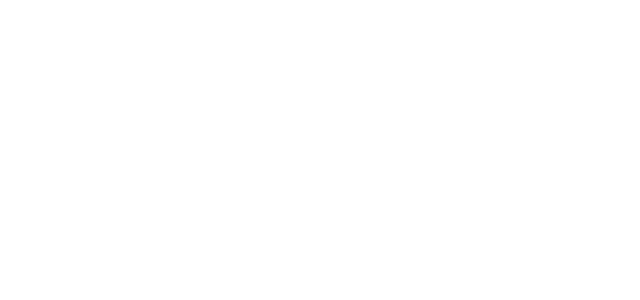
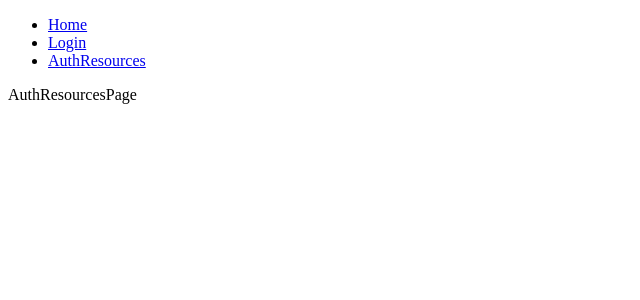
Before and after one commit to kaura0402/homework_FR, a React (Vite) app: page /auth/resorces in a window 1280 px wide. Shown: the top 300 px of the page, without its empty margins (0-640 px from the left). Built offline with nearby package versions, Linux system fonts and the light colour scheme.

Commit message:
LoginPage hw-6

```diff
--- a/package.json
+++ b/package.json
@@ -11,7 +11,10 @@
   },
   "dependencies": {
     "react": "^19.1.1",
-    "react-dom": "^19.1.1"
+    "react-dom": "^19.1.1",
+    "axios": "^1.13.2",
+    "react-router-dom": "^7.10.1",
+    "react-hook-form": "^7.68.0"
   },
   "devDependencies": {
     "@eslint/js": "^9.36.0",
--- /dev/null
+++ b/src/components/menu/Menu.tsx
@@ -0,0 +1,15 @@
+import {Link} from "react-router-dom";
+
+export const Menu = () => {
+    return (
+        <>
+            <div>
+                <ul>
+                    <li><Link to={''}>Home</Link></li>
+                    <li><Link to={'login'}>Login</Link></li>
+                    <li><Link to={'/auth/resorces'}>AuthResources</Link></li>
+                </ul>
+            </div>
+        </>
+    );
+};
--- /dev/null
+++ b/src/layouts/MainLayout.tsx
@@ -0,0 +1,11 @@
+import {Outlet} from "react-router-dom";
+import {Menu} from "../components/menu/Menu.tsx";
+
+export const MainLayout = () => {
+    return (
+        <>
+            <Menu/>
+            <Outlet/>
+        </>
+    );
+};
--- a/src/main.tsx
+++ b/src/main.tsx
@@ -1,10 +1,10 @@
 
 import { createRoot } from 'react-dom/client'
 import './index.css'
-import App from './App.tsx'
+import {RouterProvider} from "react-router-dom";
+import {routes} from "./routes/routes.tsx";
 
-createRoot(document.getElementById('root')!).render(
+createRoot(document.getElementById('root')!).render(<RouterProvider router={routes}/>
 
-    <App />
 
 )
--- /dev/null
+++ b/src/models/ITokenPair.ts
@@ -0,0 +1,4 @@
+export interface ITokenPair {
+	accessToken: string;
+	refreshToken: string;
+}
--- /dev/null
+++ b/src/models/IUserWithToken.ts
@@ -0,0 +1,11 @@
+export interface IUserWithToken {
+	firstName: string;
+	lastName: string;
+	image: string;
+	gender: string;
+	id: number;
+	accessToken: string;
+	email: string;
+	username: string;
+	refreshToken: string;
+}
--- /dev/null
+++ b/src/pages/AuthResourcesPage.tsx
@@ -0,0 +1,14 @@
+import {useEffect} from "react";
+
+export const AuthResourcesPage = () => {
+
+    useEffect(() => {
+        // loadAuthProducts()
+    }, []);
+
+    return (
+        <>
+            AuthResourcesPage
+        </>
+    );
+};
--- /dev/null
+++ b/src/pages/HomePage.tsx
@@ -0,0 +1,7 @@
+export const HomePage = () => {
+    return (
+        <>
+        Home Page
+        </>
+    );
+};
--- /dev/null
+++ b/src/pages/LoginPage.tsx
@@ -0,0 +1,17 @@
+import {useEffect} from "react";
+import {login} from "../services/api.service.ts";
+
+export const LoginPage = () => {
+    useEffect(() => {
+        login({
+            "username": "emilys",
+            "password": "emilyspass",
+            "expiresInMins": 1
+        })
+    }, []);
+    return (
+        <>
+        Login Page
+        </>
+    );
+};
--- /dev/null
+++ b/src/routes/routes.tsx
@@ -0,0 +1,19 @@
+import {createBrowserRouter} from "react-router-dom";
+import {MainLayout} from "../layouts/MainLayout.tsx";
+import {HomePage} from "../pages/HomePage.tsx";
+import {LoginPage} from "../pages/LoginPage.tsx";
+import {AuthResourcesPage} from "../pages/AuthResourcesPage.tsx";
+
+export const routes = createBrowserRouter([
+    {
+        path: '/', element: <MainLayout/>,
+        children: [
+            {index: true, element: <HomePage/>},
+            {path: 'login', element: <LoginPage/>},
+            {path: '/auth/resorces', element: <AuthResourcesPage/>},
+
+
+
+        ]
+    }
+])
--- /dev/null
+++ b/src/services/api.service.ts
@@ -0,0 +1,21 @@
+import axios from "axios";
+import type {IUserWithToken} from "../models/IUserWithToken.ts";
+
+const axiosInstance = axios.create({
+    baseURL: "https://dummyjson.com/auth",
+    headers: {}
+})
+
+type LoginData = {
+    username: string;
+    password: string;
+    expiresInMins: number;
+}
+
+export const login  = async ({username, password, expiresInMins}:
+                             LoginData ) => {
+   const {data: UserWithToken} = await axiosInstance.post<IUserWithToken>('/login', {username, password, expiresInMins});
+
+    console.log(UserWithToken)
+
+    }
```
Also changed, not shown: src/models/IProduct.ts (added, +45 -0 lines), 1 other file (tests, documents, lock files or other folders).
